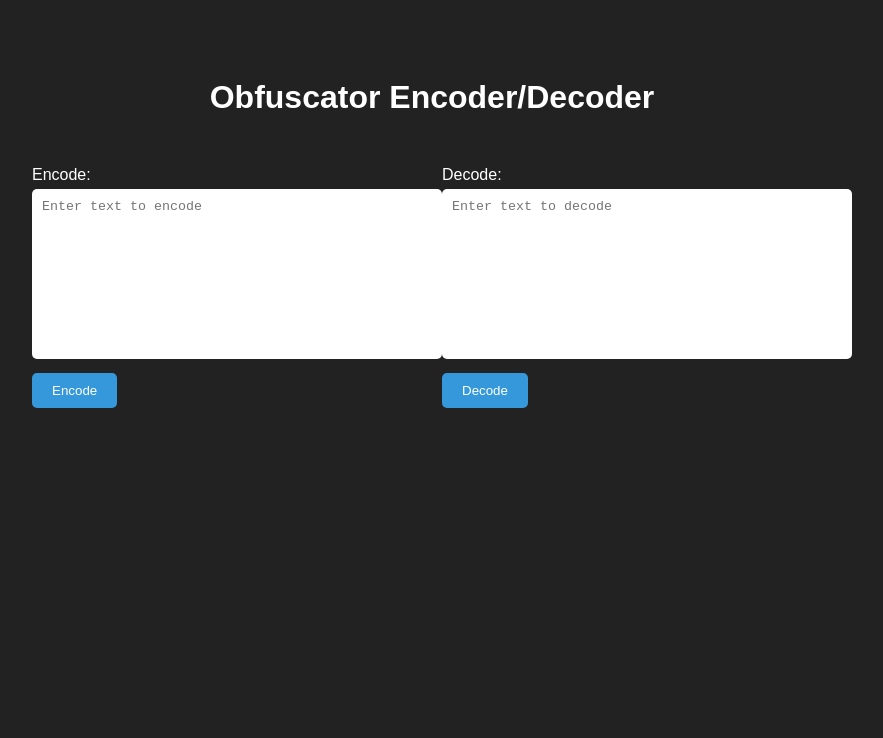
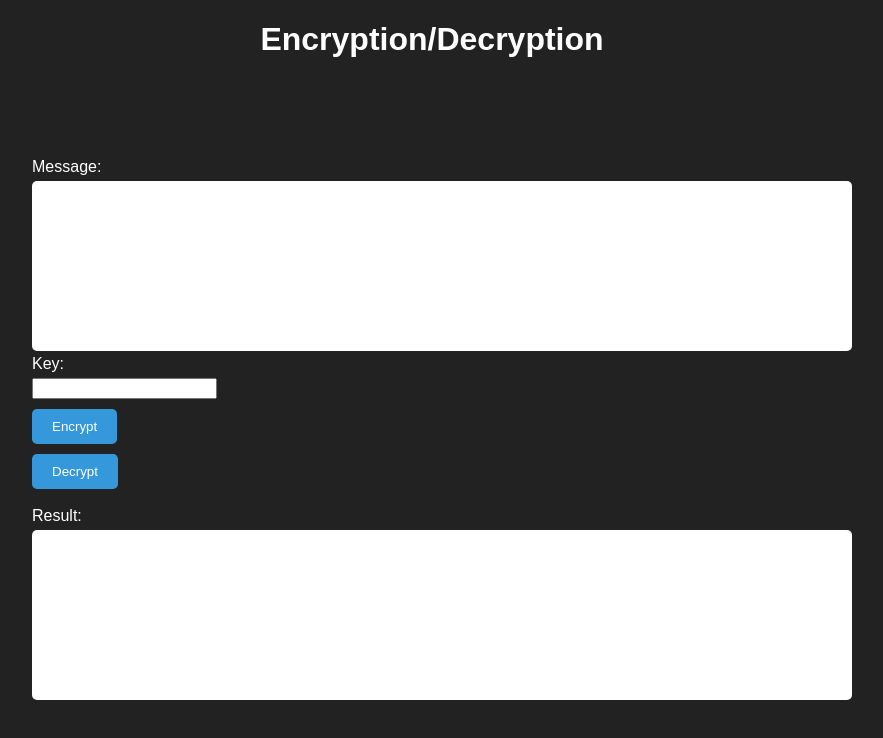
Before and after one commit to OmiduAnjane/Encode-sytem, a plain HTML site: page index.html in a window 1280 px wide. Shown: the whole page, without its empty margins (208-1091 px from the left). Drawn offline with Linux system fonts and the light colour scheme.

Commit message:
Update index.html

```diff
--- a/index.html
+++ b/index.html
@@ -4,39 +4,39 @@
 
 <head>
 
-	<title>Obfuscator Encoder/Decoder</title>	<link rel="stylesheet" type="text/css" href="style.css">
+	<meta charset="UTF-8">	<title>Encryption/Decryption</title>
+
+	<link rel="stylesheet" href="style.css">
 
 </head>
 
 <body>
 
+	<h1>Encryption/Decryption</h1>
+
 	<div class="container">
 
-		<h1>Obfuscator Encoder/Decoder</h1>
+		<label for="message">Message:</label>
 
-		<div class="row">
+		<textarea id="message"></textarea>
 
-			<div class="col">
+		<br>
 
-				<label for="encode">Encode:</label>
+		<label for="key">Key:</label>
 
-				<textarea id="encode" placeholder="Enter text to encode"></textarea>
+		<input type="text" id="key">
 
-				<button id="encode-btn">Encode</button>
+		<br>
 
-			</div>
+		<button id="encrypt">Encrypt</button>
 
-			<div class="col">
+		<button id="decrypt">Decrypt</button>
 
-				<label for="decode">Decode:</label>
+		<br>
 
-				<textarea id="decode" placeholder="Enter text to decode"></textarea>
+		<label for="result">Result:</label>
 
-				<button id="decode-btn">Decode</button>
-
-			</div>
-
-		</div>
+		<textarea id="result"></textarea>
 
 	</div>
 
```
